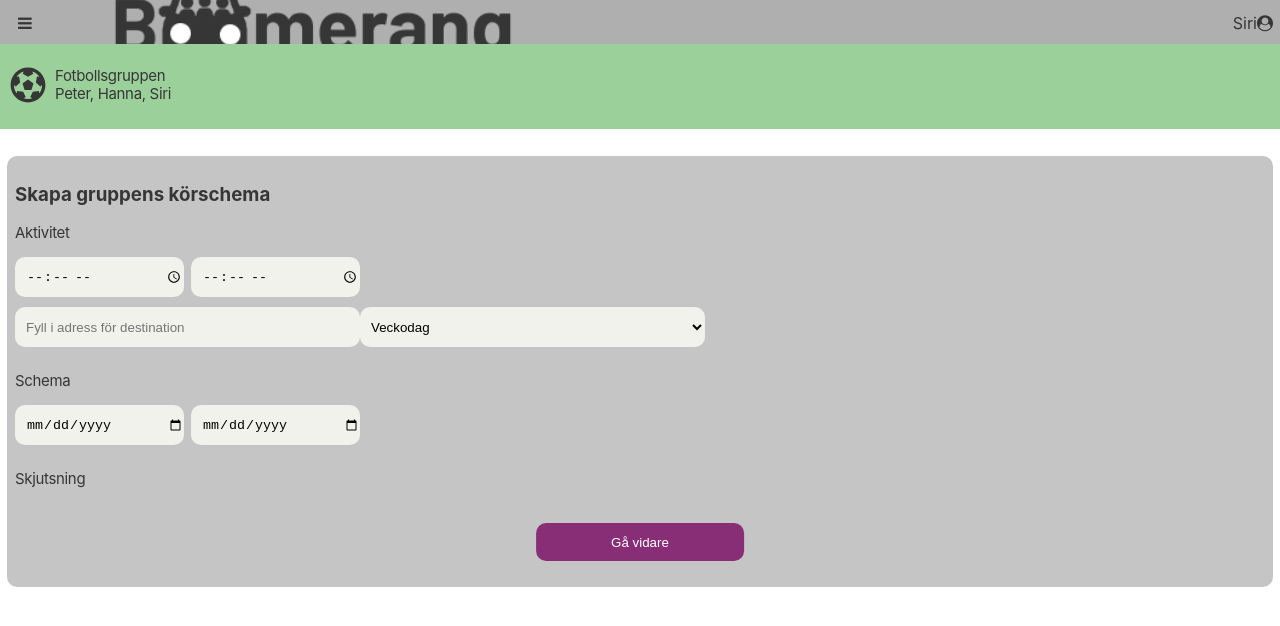
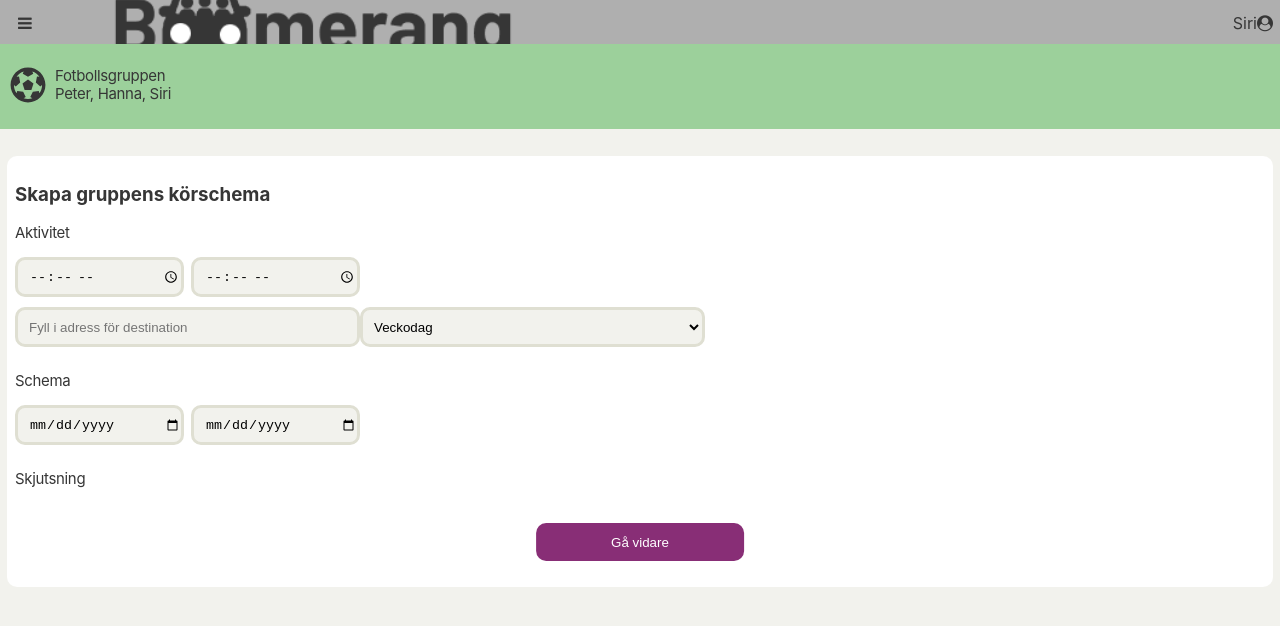
Before and after one commit to miotholerus/boomerang, a React (Create React App) app: page / in a window 1280 px wide. Shown: the top 626 px of the page. Built offline with nearby package versions, Linux system fonts and the light colour scheme.

Commit message:
Mio 22 april

```diff
--- a/public/styles.css
+++ b/public/styles.css
@@ -30,7 +30,7 @@ p {
 }
 body {
   /* font-size: larger; */
-  /* background-color: #F2F2ED; */
+  background-color: #F2F2ED;
   font-family: "Open Sans";
   color: #363636;
 }
@@ -122,7 +122,7 @@ body {
 
 /* BOXAR */
 .container-a {
-  background-color: /*#ffffff;*/ #c5c5c5;
+  background-color: #ffffff; /*#c5c5c5;*/
   padding: 8px;
   margin: 7px;
 }
@@ -196,7 +196,9 @@ i.li-user-icon {
 }
 input {
   background-color: #F2F2ED;
-  border-color: #DFDFD2;
+  /*DFDFD2*/
+
+  border-width: 1px;
   padding-left: 11px;
   margin-bottom: 10px;
 }
@@ -210,6 +212,7 @@ input {
   border-radius: 10px;
   border: 1px;
   margin-bottom: 10px;
+  border: solid #DFDFD2;
 }
 .option-list {
   background-color: #F2F2ED;
@@ -220,6 +223,7 @@ input {
 
 .input-side-by-side {
   width: 345px;
+
 }
 .small-input {
   background-color: #F2F2ED;
@@ -229,6 +233,7 @@ input {
   /* top: 543px; */
   border-radius: 10px;
   border: 1px;
+  border: solid #DFDFD2;
 }
 .input-left {
   margin-right: 4px;
```
